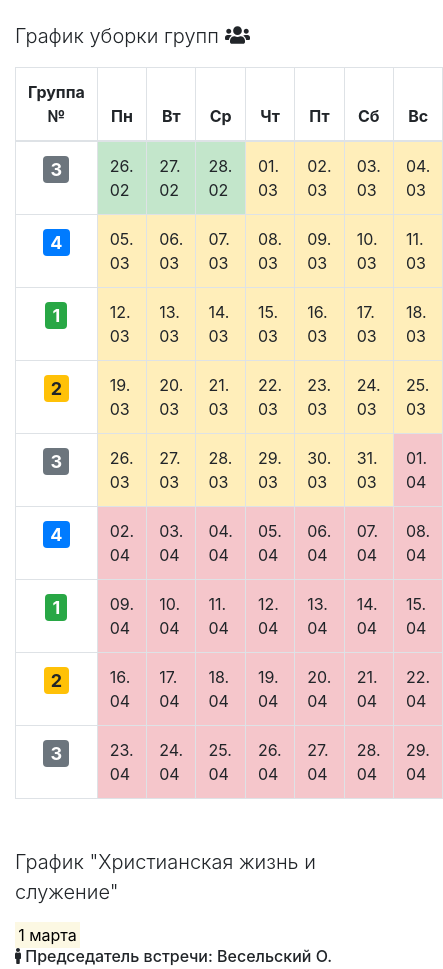
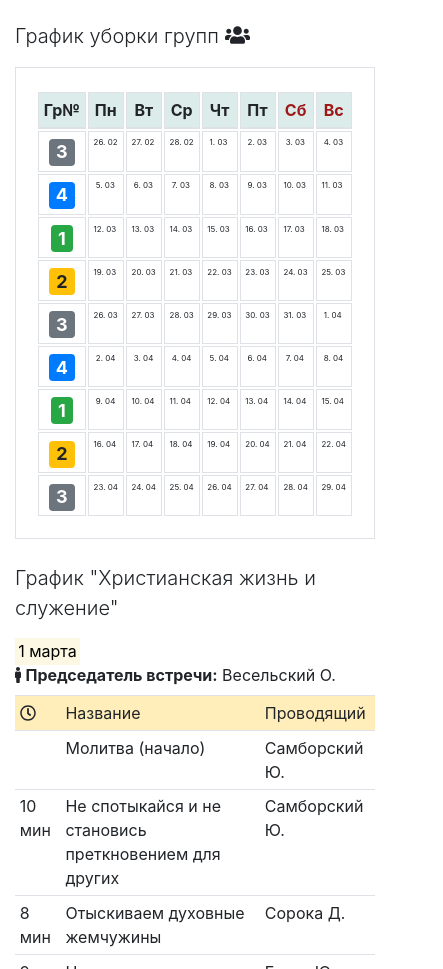
Before and after one commit to YuriySamo/yuriysamo.github.io, a plain HTML site: page index.html in a window 390 px wide. Shown: the part 1871-2840 px from the top of the page, 443 px wide, since content can reach past the window. Drawn offline with nearby package versions, Linux system fonts and the light colour scheme.

Commit message:
calendar-responsive

```diff
--- a/index.html
+++ b/index.html
@@ -257,122 +257,246 @@
 
 
 
-<p class="lead mt-4">График уборки групп <i class="fas fa-users"></i></p>
-<table class="table table-bordered mt-2 mb-5" id="clean">
-  <thead>
+<p class="lead mt-4" id="clean">График уборки групп <i class="fas fa-users"></i></p>
+<table class="table table-bordered table-hover" id="table1">
+
+<thead class="" id="theadMain">
+
+ <tr id="trMain">
    <tr class="text-center">
-      <th>Группа №</th>
+      <th>Гр№</th>
       <th>Пн</th>
       <th>Вт</th>
       <th>Ср</th>
       <th>Чт</th>
       <th>Пт</th>
-      <th>Сб</th>
-      <th>Вс</th>
+      <th class="weekend">Сб</th>
+      <th class="weekend">Вс</th>
     </tr>
+ </tr>
+ </tr>
+
 </thead>
-  <tbody>
-    <tr >
+
+<tbody id="tbody1">
+   <tr id="trMain">
   <th scope="row" class="text-center h4"> <span class="badge badge-secondary"> 3 </span></th>
-      <td class="table-success">26. 02</td>
-      <td class="table-success">27. 02</td>
-      <td class="table-success">28. 02</td>
-      <td class="table-warning">01. 03</td>
-      <td class="table-warning">02. 03</td>
-      <td class="table-warning">03. 03</td>
-      <td class="table-warning">04. 03</td>
+  <td>26 февраля</td>
+  <td>27 февраля</td>
+  <td>28 февраля</td>
+  <td>1 марта&nbsp&nbsp&nbsp&nbsp</td>
+  <td>2 марта&nbsp&nbsp&nbsp&nbsp</td>
+  <td>3 марта&nbsp&nbsp&nbsp&nbsp</td>
+  <td>4 марта&nbsp&nbsp&nbsp&nbsp</td>
  </tr>
    <tr>
   <th scope="row" class="text-center h4"><span class="badge badge-primary"> 4 </span></th>
-      <td class="table-warning">05. 03</td>
-      <td class="table-warning">06. 03</td>
-      <td class="table-warning">07. 03</td>
-      <td class="table-warning">08. 03</td>
-      <td class="table-warning">09. 03</td>
-      <td class="table-warning">10. 03</td>
-      <td class="table-warning">11. 03</td>
+  <td>5 марта</td>
+  <td>6 марта</td>
+  <td>7 марта</td>
+  <td>8 марта</td>
+  <td>9 марта</td>
+  <td>10 марта</td>
+  <td>11 марта</td>
  </tr>
    <tr>
   <th scope="row" class="text-center h4"><span class="badge badge-success"> 1 </span></th>
-      <td class="table-warning">12. 03</td>
-      <td class="table-warning">13. 03</td>
-      <td class="table-warning">14. 03</td>
-      <td class="table-warning">15. 03</td>
-      <td class="table-warning">16. 03</td>
-      <td class="table-warning">17. 03</td>
-      <td class="table-warning">18. 03</td>
+  <td>12 марта</td>
+  <td>13 марта</td>
+  <td>14 марта</td>
+  <td>15 марта</td>
+  <td>16 марта</td>
+  <td>17 марта</td>
+  <td>18 марта</td>
  </tr>
    <tr>
   <th scope="row" class="text-center h4"><span class="badge badge-warning"> 2 </span></th>
-      <td class="table-warning">19. 03</td>
-      <td class="table-warning">20. 03</td>
-      <td class="table-warning">21. 03</td>
-      <td class="table-warning">22. 03</td>
-      <td class="table-warning">23. 03</td>
-      <td class="table-warning">24. 03</td>
-      <td class="table-warning">25. 03</td>
+  <td>19 марта</td>
+  <td>20 марта</td>
+  <td>21 марта</td>
+  <td>22 марта</td>
+  <td>23 марта</td>
+  <td>24 марта</td>
+  <td>25 марта</td>
  </tr>
-
    <tr>
       <th scope="row" class="text-center h4"><span class="badge badge-secondary"> 3 </span></th>
-      <td class="table-warning">26. 03</td>
-      <td class="table-warning">27. 03</td>
-      <td class="table-warning">28. 03</td>
-      <td class="table-warning">29. 03</td>
-      <td class="table-warning">30. 03</td>
-      <td class="table-warning">31. 03</td>
-      <td class="table-danger">01. 04</td>
+      <td>26 марта</td>
+      <td>27 марта</td>
+      <td>28 марта</td>
+      <td>29 марта</td>
+      <td>30 марта</td>
+      <td>31 марта</td>
+      <td>01 апреля</td>
     </tr>
     <tr>
       <th scope="row" class="text-center h4"><span class="badge badge-primary"> 4 </span></th>
-      <td class="table-danger">02. 04</td>
-      <td class="table-danger">03. 04</td>
-      <td class="table-danger">04. 04</td>
-      <td class="table-danger">05. 04</td>
-      <td class="table-danger">06. 04</td>
-      <td class="table-danger">07. 04</td>
-      <td class="table-danger">08. 04</td>
+      <td>02 апреля</td>
+      <td>03 апреля</td>
+      <td>04 апреля</td>
+      <td>05 апреля</td>
+      <td>06 апреля</td>
+      <td>07 апреля</td>
+      <td>08 апреля</td>
     </tr>
      <tr>
       <th scope="row" class="text-center h4"><span class="badge badge-success"> 1 </span></th>
-      <td class="table-danger">09. 04</td>
-      <td class="table-danger">10. 04</td>
-      <td class="table-danger">11. 04</td>
-      <td class="table-danger">12. 04</td>
-      <td class="table-danger">13. 04</td>
-      <td class="table-danger">14. 04</td>
-      <td class="table-danger">15. 04</td>
+      <td>09 апреля</td>
+      <td>10 апреля</td>
+      <td>11 апреля</td>
+      <td>12 апреля</td>
+      <td>13 апреля</td>
+      <td>14 апреля</td>
+      <td>15 апреля</td>
     </tr>
      <tr>
       <th scope="row" class="text-center h4"><span class="badge badge-warning"> 2 </span></th>
-      <td class="table-danger">16. 04</td>
-      <td class="table-danger">17. 04</td>
-      <td class="table-danger">18. 04</td>
-      <td class="table-danger">19. 04</td>
-      <td class="table-danger">20. 04</td>
-      <td class="table-danger">21. 04</td>
-      <td class="table-danger">22. 04</td>
+      <td>16 апреля</td>
+      <td>17 апреля</td>
+      <td>18 апреля</td>
+      <td>19 апреля</td>
+      <td>20 апреля</td>
+      <td>21 апреля</td>
+      <td>22 апреля</td>
     </tr>
      <tr>
       <th scope="row" class="text-center h4"><span class="badge badge-secondary"> 3 </span></th>
-      <td class="table-danger">23. 04</td>
-      <td class="table-danger">24. 04</td>
-      <td class="table-danger">25. 04</td>
-      <td class="table-danger">26. 04</td>
-      <td class="table-danger">27. 04</td>
-      <td class="table-danger">28. 04</td>
-      <td class="table-danger">29. 04</td>
+      <td>23 апреля</td>
+      <td>24 апреля</td>
+      <td>25 апреля</td>
+      <td>26 апреля</td>
+      <td>27 апреля</td>
+      <td>28 апреля</td>
+      <td>29 апреля</td>
+    </tr>
+</tbody>
+
+
+</table>
+
+<!-- </div> -->
+<table class="table table-sm table-bordered table-hover table2" id="table2">
+
+<thead class="" id="theadSec">
+
+ <tr id="trMain1">
+   <tr class="text-center">
+      <th>Гр№</th>
+      <th>Пн</th>
+      <th>Вт</th>
+      <th>Ср</th>
+      <th>Чт</th>
+      <th>Пт</th>
+      <th class="weekend">Сб</th>
+      <th class="weekend">Вс</th>
+    </tr>
  </tr>
 
+
+</thead>
+
+<tbody id="tbody2">
+   <tr id="trMain">
+  <th scope="row" class="text-center h4"> <span class="badge badge-secondary"> 3 </span></th>
+  <td>26. 02</td>
+  <td>27. 02</td>
+  <td>28. 02</td>
+  <td>&nbsp1. 03</td>
+  <td>&nbsp2. 03</td>
+  <td>&nbsp3. 03</td>
+  <td>&nbsp4. 03</td>
+ </tr>
+   <tr>
+  <th scope="row" class="text-center h4"><span class="badge badge-primary"> 4 </span></th>
+  <td>&nbsp5.&nbsp03</td>
+  <td>&nbsp6.&nbsp03</td>
+  <td>&nbsp7.&nbsp03</td>
+  <td>&nbsp8.&nbsp03</td>
+  <td>&nbsp9.&nbsp03</td>
+  <td>10. 03</td>
+  <td>11. 03</td>
+ </tr>
+   <tr>
+  <th scope="row" class="text-center h4"><span class="badge badge-success"> 1 </span></th>
+  <td>12. 03</td>
+  <td>13. 03</td>
+  <td>14. 03</td>
+  <td>15. 03</td>
+  <td>16. 03</td>
+  <td>17. 03</td>
+  <td>18. 03</td>
+ </tr>
+   <tr>
+  <th scope="row" class="text-center h4"><span class="badge badge-warning"> 2 </span></th>
+  <td>19. 03</td>
+  <td>20. 03</td>
+  <td>21. 03</td>
+  <td>22. 03</td>
+  <td>23. 03</td>
+  <td>24. 03</td>
+  <td>25. 03</td>
+ </tr>
+   <tr>
+      <th scope="row" class="text-center h4"><span class="badge badge-secondary"> 3 </span></th>
+    <td>26. 03</td>
+  <td>27. 03</td>
+  <td>28. 03</td>
+  <td>29. 03</td>
+  <td>30. 03</td>
+  <td>31. 03</td>
+  <td>&nbsp1.&nbsp04</td>
+    </tr>
+    <tr>
+      <th scope="row" class="text-center h4"><span class="badge badge-primary"> 4 </span></th>
+    <td>&nbsp2.&nbsp04</td>
+  <td>&nbsp3.&nbsp04</td>
+  <td>&nbsp4.&nbsp04</td>
+  <td>&nbsp5.&nbsp04</td>
+  <td>&nbsp6.&nbsp04</td>
+    <td>&nbsp7.&nbsp04</td>
+  <td>&nbsp8.&nbsp04</td>
+    </tr>
+     <tr>
+      <th scope="row" class="text-center h4"><span class="badge badge-success"> 1 </span></th>
+    <td>&nbsp9.&nbsp04</td>
+    <td>10. 04</td>
+  <td>11. 04</td>
+  <td>12. 04</td>
+  <td>13. 04</td>
+  <td>14. 04</td>
+  <td>15. 04</td>
+    </tr>
+     <tr>
+      <th scope="row" class="text-center h4"><span class="badge badge-warning"> 2 </span></th>
+    <td>16. 04</td>
+    <td>17. 04</td>
+  <td>18. 04</td>
+  <td>19. 04</td>
+  <td>20. 04</td>
+  <td>21. 04</td>
+  <td>22. 04</td>
+    </tr>
+     <tr>
+      <th scope="row" class="text-center h4"><span class="badge badge-secondary"> 3 </span></th>
+    <td>23. 04</td>
+    <td>24. 04</td>
+  <td>25. 04</td>
+  <td>26. 04</td>
+  <td>27. 04</td>
+  <td>28. 04</td>
+  <td>29. 04</td>
+    </tr>
 </tbody>
+
+
 </table>
 
 
  <p class="lead mt-4">График "Христианская жизнь и служение"</p>
   <span><mark> 1 марта </mark></span> </br>
-  <h6><i class="fas fa-male"></i> Председатель встречи:  Весельский О.</h6>
+  <span id="h6-mayor"><i class="fas fa-male"></i> <strong>Председатель встречи:</strong>  Весельский О.</span>
 
- <table class="table table-sm table-hover" id="christMeet">
+ <table class="table table-sm table-hover mt-2" id="christMeet">
   <thead class="table-warning">
 <!-- On rows -->
 <tr id="firstPartChr">
--- a/style/style.css
+++ b/style/style.css
@@ -8,6 +8,134 @@
 	font-size: 1.8em;
 }
 
-#christMeet{
+#theadMain{
+  background-color: #eef2e3;
+}
+
+#theadSec{
+  background-color: #dbecea;
+}
+
+#h6-mayor{
+	padding-top: 3px;
+}
+
+
+#table1{
+	border-collapse: separate;
+	padding: 20px;
+}
+
+#table2{
+	border-collapse: separate;
+	padding: 20px;
+    display: none;
+}
+
+#tbody1 td{
+	font-size: 0.95em;
+}
+
+.weekend{
+	color: #9f1717;
+}
+
+@media screen and (max-width: 992px){
+	#tbody1 td{
+		font-size: 70%;
+	}
+}
+
+@media screen and (max-width: 846px){
+	#tbody1 td{
+		font-size: 68%;
+	}
+}
+
+@media screen and (max-width: 818px){
+	#tbody1 td{
+		font-size: 65%;
+	}
+}
+
+
+@media screen and (max-width: 786px){
+	#tbody1 td{
+		font-size: 63%;
+	}
 
 }
+
+@media screen and (max-width: 768px){
+
+	#table1 {
+		display: none;
+	}
+    #table2 {
+		display: block;
+		column-width: 120%;
+
+	}
+}
+
+@media screen and (max-width: 525px){
+	#table1 {
+		display: none;
+	}
+    #table2 {
+		display: block;
+	}
+	#tbody2 td{
+		font-size: 80%;
+	}
+}
+
+
+@media screen and (max-width: 462px){
+	#table1 {
+		display: none;
+	}
+    #table2 {
+		display: block;
+
+	}
+	#tbody2 td{
+		font-size: 70%;
+	}
+}
+
+@media screen and (max-width: 434px){
+	#table1 {
+		display: none;
+	}
+    #table2 {
+		display: block;
+	}
+	#tbody2 td{
+		font-size: 60%;
+	}
+}
+
+@media screen and (max-width: 406px){
+	#table1 {
+		display: none;
+	}
+    #table2 {
+		display: block;
+	}
+	#tbody2 td{
+		font-size: 50%;
+	}
+}
+
+@media screen and (max-width: 379px){
+	#table1 {
+		display: none;
+	}
+    #table2 {
+		display: block;
+	}
+	#tbody2 td{
+		font-size: 40%;
+	}
+}
```
Lines whose indentation alone changed are shown as unchanged.
